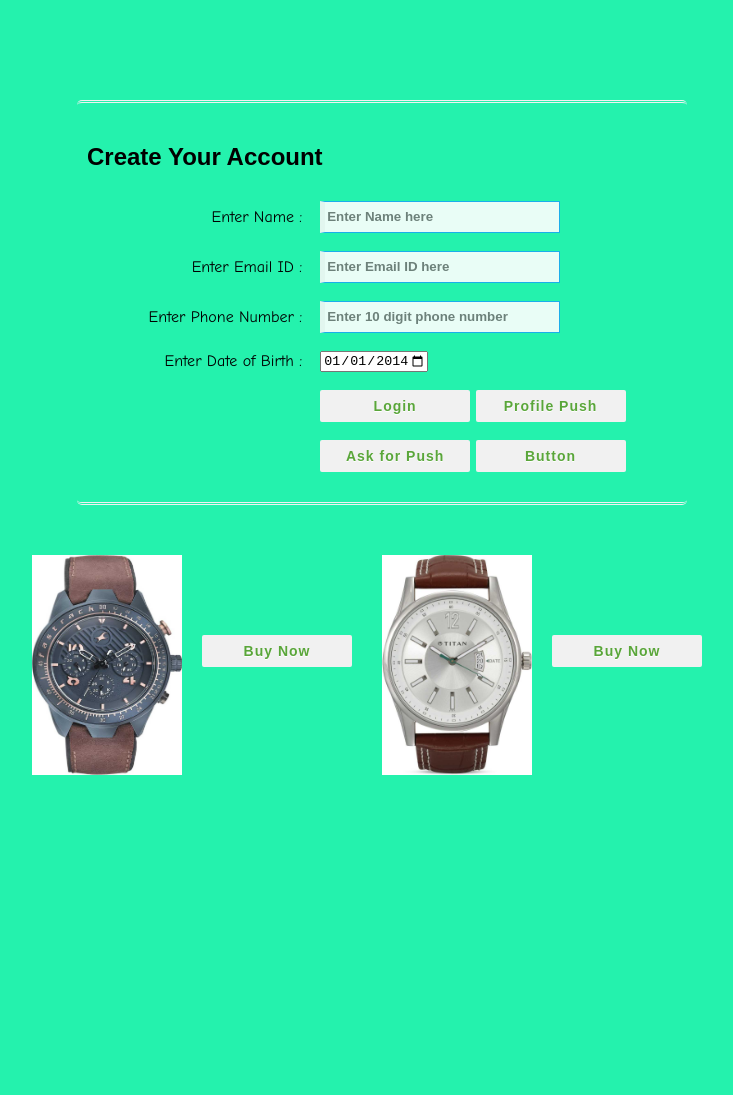
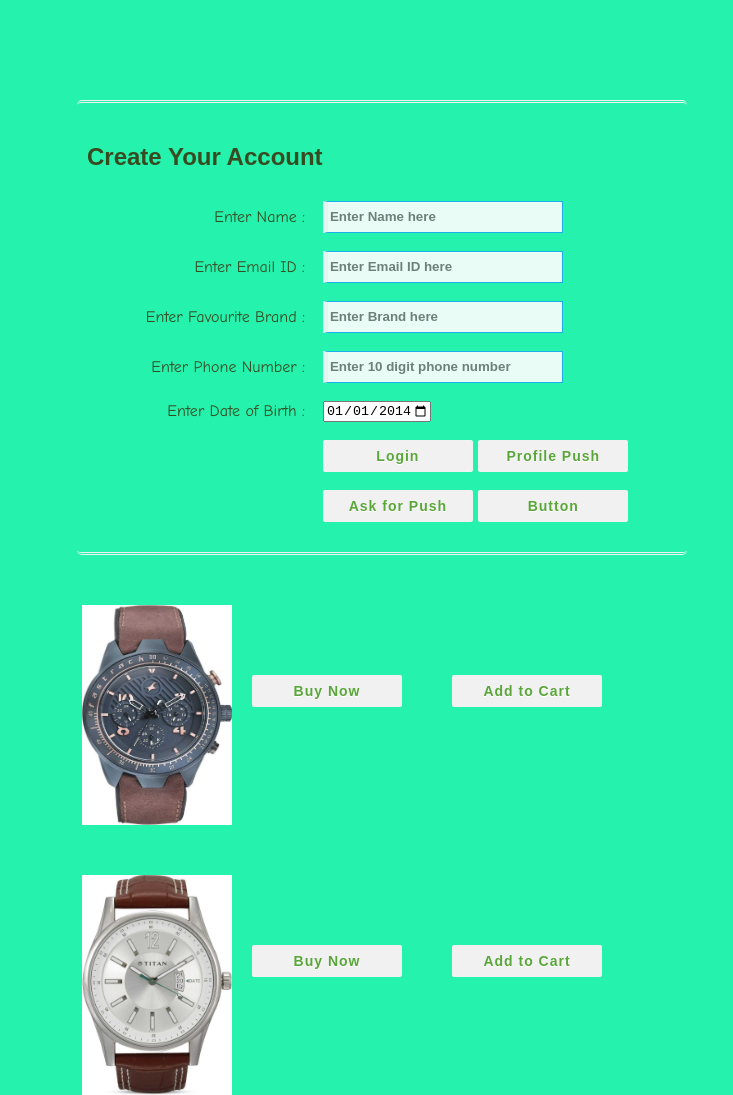
Before and after one commit to gitlalit/AssignmentCT, a plain HTML site: page index.html in a window 1280 px wide. Shown: the whole page, without its empty margins (258-991 px from the left). Before the commit the page ends 800 px from the top, so only its background shows below. Drawn offline with Linux system fonts and the light colour scheme.

Commit message:
Update index.html

```diff
--- a/index.html
+++ b/index.html
@@ -7,7 +7,7 @@
 		{
 		margin:0px;
 		background-color:#24f2ad;
-		color:##384a20;
+		color:#384a20;
 		font-family:Arial, Helvetica, sans-serif;
 		}
 		#main{width:600px; height:auto; overflow:hidden; padding-bottom:20px; margin-left:auto; margin-right:auto;
@@ -50,7 +50,8 @@
 		clevertap.onUserLogin.push({
 		"Site": {
 		"Name": document.getElementById("name").value,          // use the Name variable
-		"Email": document.getElementById("email").value,         // Email address of the user
+		"Email": document.getElementById("email").value,  // Email address of the user
+		"Brand": document.getElementById("brand").value,
 		"Phone": "+91" + document.getElementById("phone").value,           // Phone (with the country code)
 		"DOB": new Date(),                 // Date of Birth.
 		"MSG-email": true,                // Disable email notifications
@@ -67,7 +68,8 @@
 		clevertap.profile.push({
 		"Site": {
 		"Name": document.getElementById("name").value,            // use the Name variable
-		"Email": document.getElementById("email").value,         // Email address of the user
+		"Email": document.getElementById("email").value,			 // Email address of the user
+		"Brand": document.getElementById("brand").value,
 		"Phone": "+91" + document.getElementById("phone").value,           // Phone (with the country code
 		"DOB": new Date()                 // Date of Birth.
 		//Date object
@@ -90,6 +92,14 @@
 		function product_viewed(){
 		console.log("Product clicked for more information")
 		clevertap.event.push("Product Viewed");
+		};
+
+		function product_addtocart(){
+		console.log("Product add to cart")
+		clevertap.event.push("Product added to cart",{
+			"Product Name" : arguments[0],
+			"Price": arguments[1]
+		});
 		};
 
 		function product_charged_fast(){
@@ -127,6 +137,10 @@
 						<td><input type="text" placeholder="Enter Email ID here" id="email" class="tb" /></td>
 					</tr>
 					<tr>
+						<td align="right">Enter Favourite Brand :</td>
+						<td><input type="text" placeholder="Enter Brand here" id="brand" class="tb" /></td>
+					</tr>
+					<tr>
 						<td align="right">Enter Phone Number :</td>
 						<td><input type="text" placeholder="Enter 10 digit phone number" id="phone" class="tb" /></td>
 					</tr>
@@ -153,17 +167,24 @@
 			</div>
 
 		</div>
-		<div style="margin-left:auto; margin-right:auto; margin-top:50px; width: 800px;">
-			<a href= "product_1">
-				<img src="/fast.jpeg" alt="product" onclick="product_viewed()" justify-content=center style="width: 150px; height: 220px; display: flex; float:left; margin-left: 50px;">
-			</a>
-			<button id="logbtn" type="button" value="" onclick="product_charged_fast()" class="btn" style="float: left; margin-top: 10%; margin-left: 20px; margin-right: 30px;">Buy Now</button></td>
+		<div>
+			<div style="margin-left:auto; margin-right:auto; margin-top:50px; width: 700px; height: 220px;">
+				<a href= "product_1">
+					<img src="/fast.jpeg" alt="product" onclick="product_viewed()" justify-content=center style="width: 150px; height: 220px; display: flex; float: left; margin-left: 50px;">
+				</a>
+				<button id="logbtn" type="button" value="" onclick="product_charged_fast()" class="btn" style="float: left; margin-top: 10%; margin-left: 20px; margin-right: 30px;">Buy Now</button>
+				<button id="logbtn" type="button" value="" onclick="product_addtocart('Fastrack watch', 2000)" class="btn" style="float: left; margin-top: 10%; margin-left: 20px; margin-right: 30px;">Add to Cart</button>
+			</div>
+			<div style="margin-left:auto; margin-right:auto; margin-top:50px; width: 700px; height: 220px;">
+				<a href= "product_2">
+					<img src="/titan.jpeg" alt="product" onclick="product_viewed()" justify-content=center style="width: 150px; height: 220px; display: flex; float: left;margin-left: 50px;">
+				</a>
+				<button id="logbtn" type="button" value="" onclick="product_charged_titan()" class="btn" style="float: left; margin-top: 10%; margin-left: 20px; margin-right: 30px;">Buy Now</button></td>
+				<button id="logbtn" type="button" value="" onclick="product_addtocart('Titan watch',4000)" class="btn" style="float: left; margin-top: 10%; margin-left: 20px; margin-right: 30px;">Add to Cart</button>
 
-			<a href= "product_2">
-				<img src="/titan.jpeg" alt="product" onclick="product_viewed()" justify-content=center style="width: 150px; height: 220px; display: flex; float:left;">
-			</a>
-			<button id="logbtn" type="button" value="" onclick="product_charged_titan()" class="btn" style="float: left; margin-top: 10%; margin-left: 20px;">Buy Now</button></td>
+			</div>
 
 		</div>
+
 	</body>
 </html>
```
